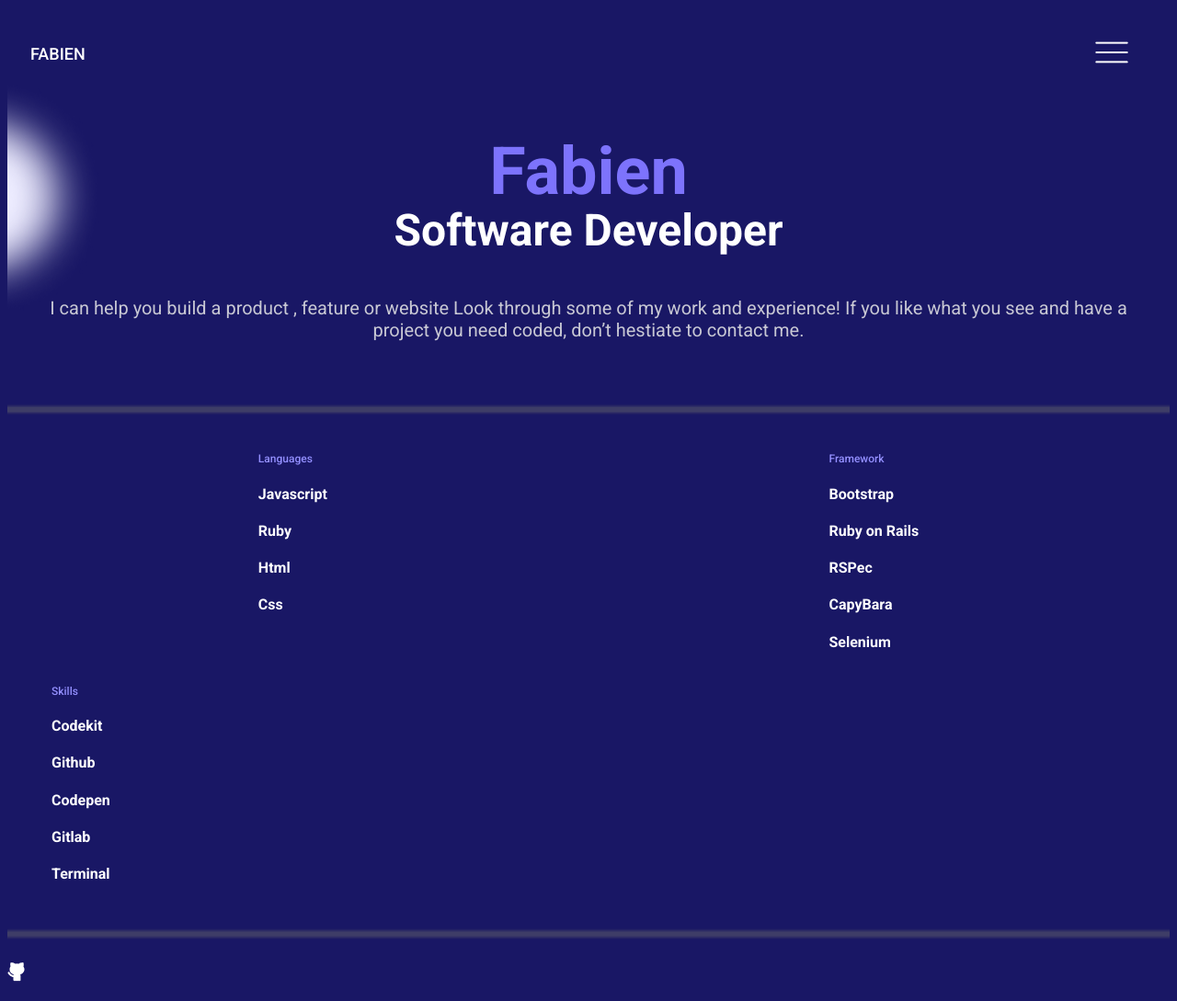
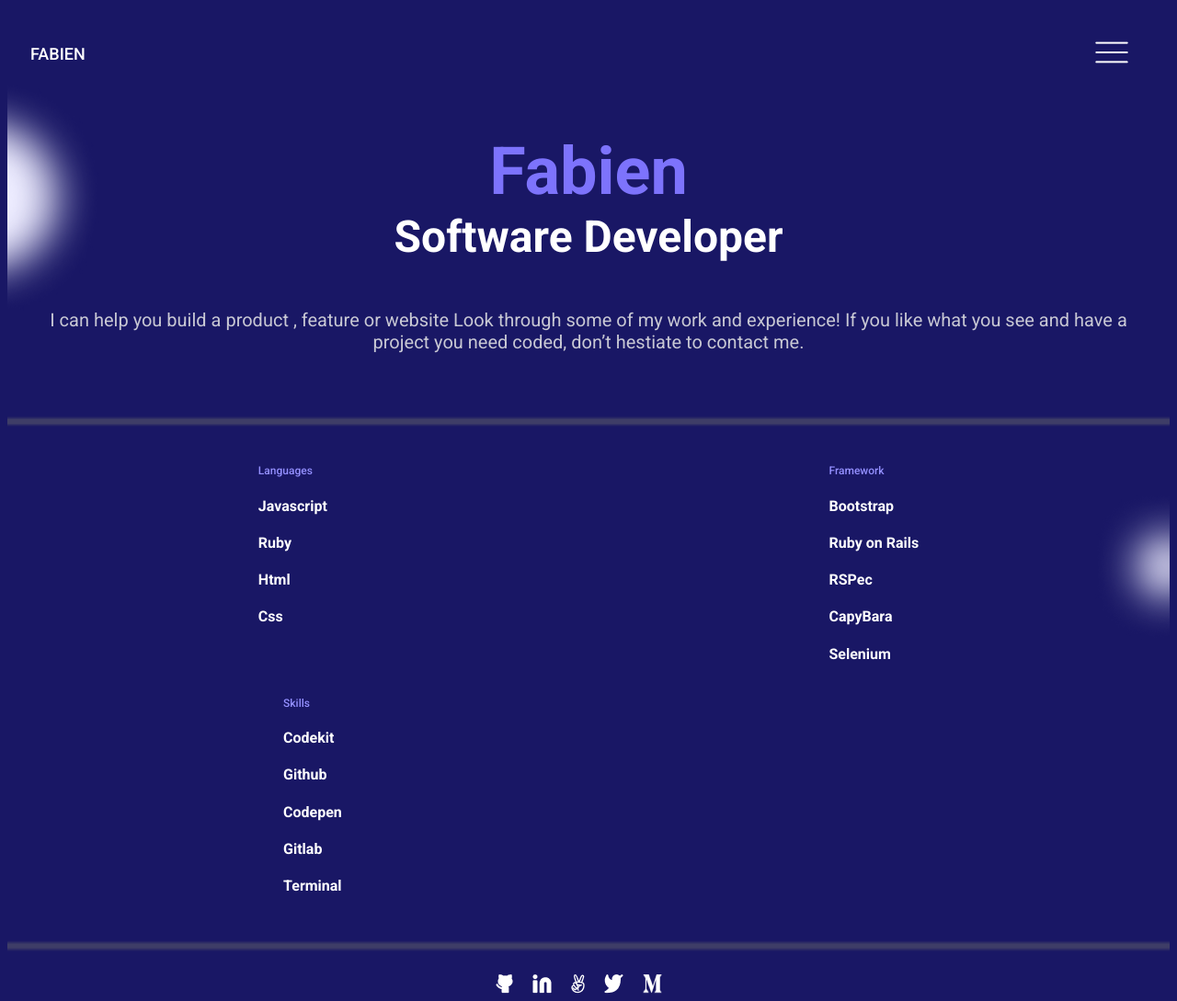
Before and after one commit to fibini/Portfolio-project, a plain HTML site: page index.html in a window 1280 px wide. Shown: the whole page at 92% size. Drawn offline with Linux system fonts and the light colour scheme.

Commit message:
Add images to img folder and made changes to html and css files

```diff
--- a/index.html
+++ b/index.html
@@ -25,12 +25,12 @@
         <div class="para">
           <p class="pa">
             I can help you build a product , feature or website Look through
-              some of my work and experience! If you like what you see and have
-              a project you need coded, don’t hestiate to contact me.
+            some of my work and experience! If you like what you see and have a
+            project you need coded, don’t hestiate to contact me.
           </p>
         </div>
       </section>
-        <img src="./img/Devider.png" alt="">
+      <img src="./img/Devider.png" alt="" />
       <section class="bottom">
         <div class="lang">
           <h4 class="main">Languages</h4>
@@ -57,11 +57,18 @@
           <h4>Gitlab</h4>
           <h4>Terminal</h4>
         </div>
+        <div>
+          <!--<h4>Comment out</h4>-->
+        </div>
       </section>
-        <img src="./img/Devider.png" alt="">
-        <section class="socials">
-            <img src="./img/Vector.png" alt="">
-        </section>
+      <img src="./img/Devider.png" alt="" />
+      <div class="socials">
+        <img class="space" src="./img/Vector.png" alt="" />
+        <img class="space" src="./img/Frame.png" alt="" />
+        <img class="space" src="./img/Vector1.png" alt="" />
+        <img class="space" src="./img/Vector2.png" alt="" />
+        <img class="space" src="./img/Vector3.png" alt="" />
+      </div>
     </div>
   </body>
 </html>
--- a/style.css
+++ b/style.css
@@ -61,11 +61,8 @@
 .dev {
   display: flex;
   justify-content: center;
-  font-family: Roboto;
   font-size: 32px;
   font-weight: 500;
-  line-height: 44px;
-  letter-spacing: 0;
   text-align: center;
 }
 
@@ -105,22 +102,39 @@
   display: flex;
   flex-wrap: wrap;
   justify-content: space-around;
+  background-image: url(./img/Ellipse\ 19.png);
+  background-position: right;
+  background-repeat: no-repeat;
 }
 
 .sk {
   display: flex;
   flex-wrap: wrap;
-
-
-}
-
-.skills {
-    margin-left: 48px;
-
+  justify-content: space-around;
 }
 
 .main {
-    color: #9490FF;
+  color: #9490ff;
   font-size: 12px;
   font-weight: 500;
 }
+
+.socials {
+  display: flex;
+  flex-wrap: wrap;
+  justify-content: center;
+}
+
+.socials :hover {
+  background-color: gold;
+  color: black;
+}
+
+.ham :hover {
+  background-color: gold;
+  color: black;
+}
+
+.space {
+  margin-right: 21px;
+}
```
Also changed, not shown: img/Ellipse 19.png (added), img/Frame.png (added), img/Vector1.png (added), img/Vector2.png (added), img/Vector3.png (added). Lines whose indentation alone changed are shown as unchanged.
